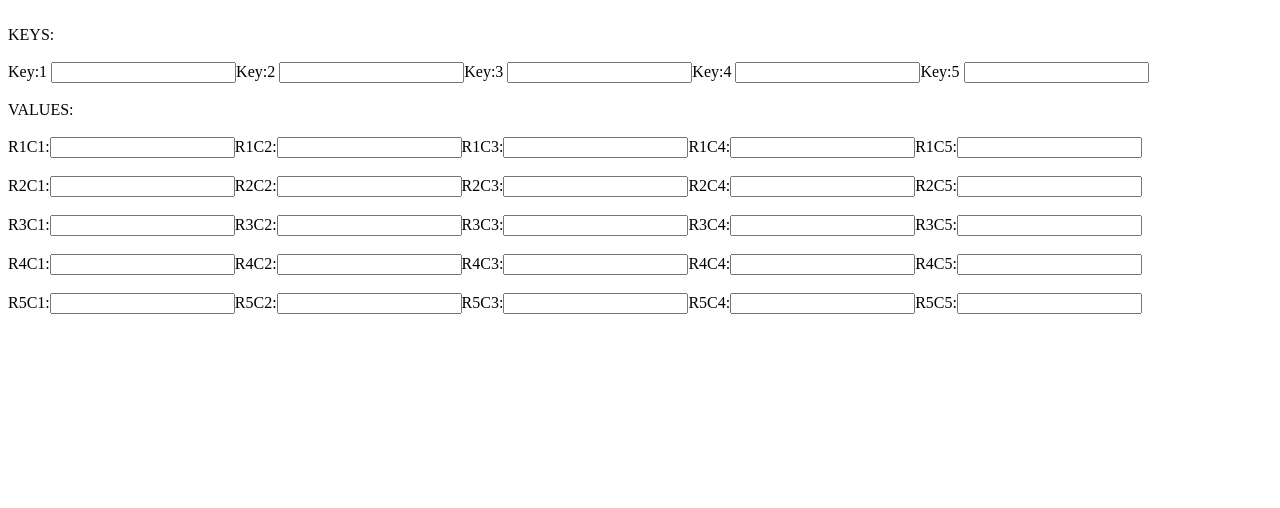
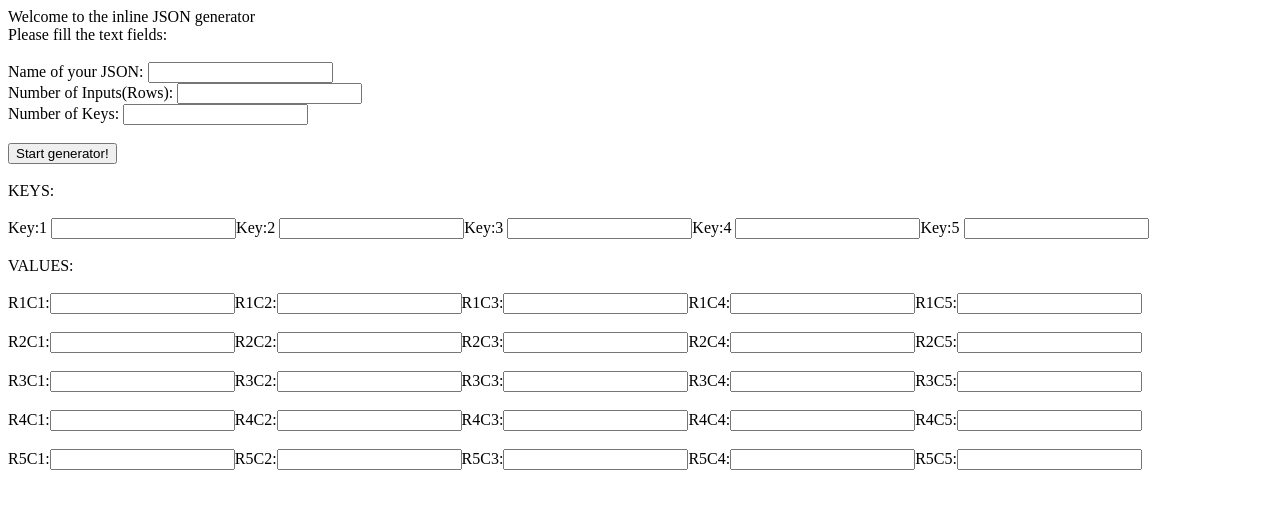
Before and after one commit to Exarchias/javascript.json.generator, a plain HTML site: page index.html in a window 1280 px wide. Both pictures are taken after a click on the button "Start generator!". Drawn offline with Linux system fonts and the light colour scheme.

Commit message:
document write
i decided that the best way to make a nice output is  by using JS
document.write. I am bit worried about the variables, but i believe at
the end we will have a nice result.

```diff
--- a/index.html
+++ b/index.html
@@ -17,6 +17,13 @@
 	document.write("</br><input onclick='GenerateInput()' type='button' value='Start generator!'></br>");
 
 	function GenerateInput(){
+			document.write("Welcome to the inline JSON generator</br>");
+			document.write("Please fill the text fields:</br></br>");
+			document.write("Name of your JSON: <input type='text' name='nameofjson'></br>");
+			document.write("Number of Inputs(Rows): <input type='text' name='numberofrows'></br>");
+			document.write("Number of Keys: <input type='text' name='numberofkeys'></br>");
+			document.write("</br><input onclick='GenerateInput()' type='button' value='Start generator!'></br>");
+
 		document.write("</br>KEYS:</br></br>");
 		for (b=0; b<COLUMS; b++){
 				document.write("Key:" + eval(b+1) + " <input type='text' name='Key:" + eval(b+1) + "'>");
@@ -36,6 +43,7 @@
 </head>
 
 <body>
+
 <div id="simplediv"></div>
 
 
```
